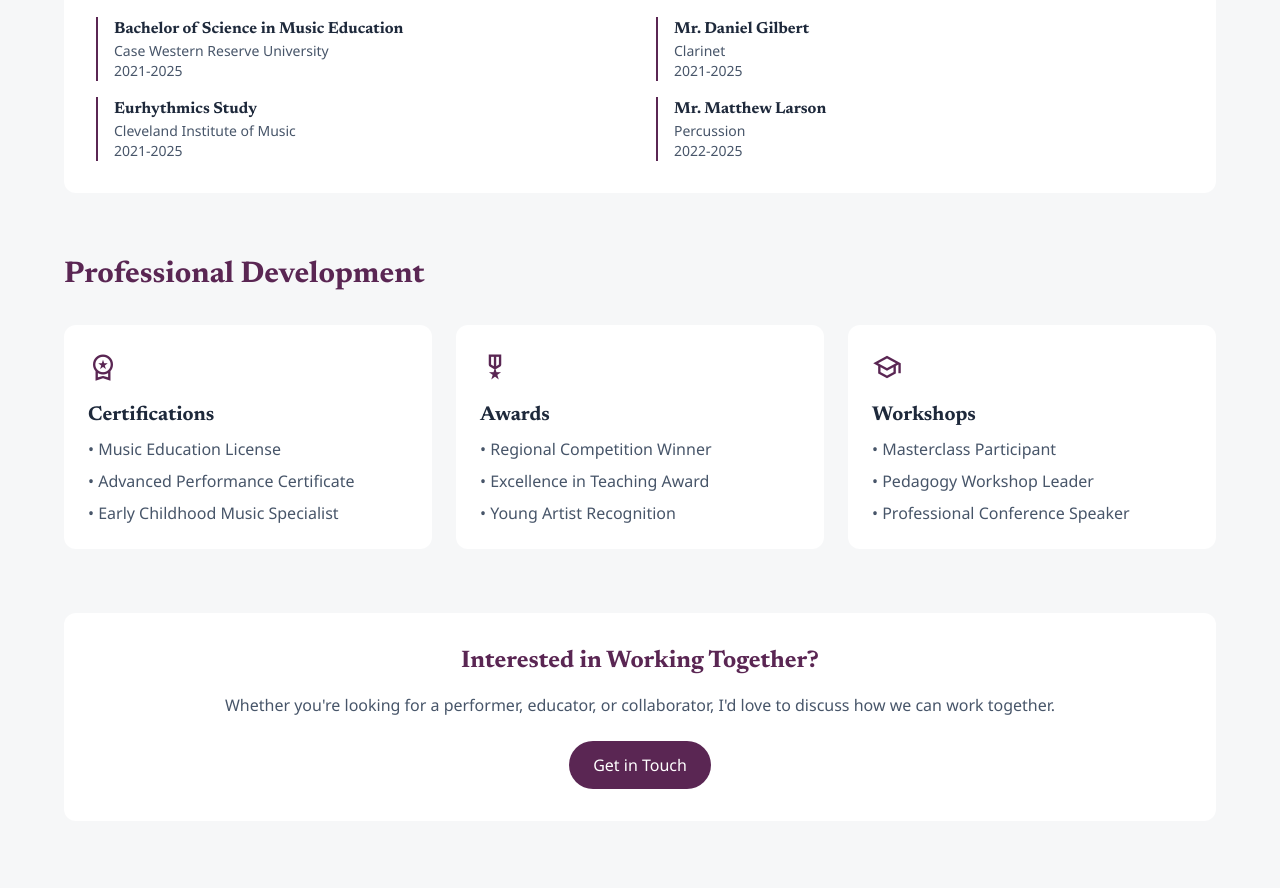
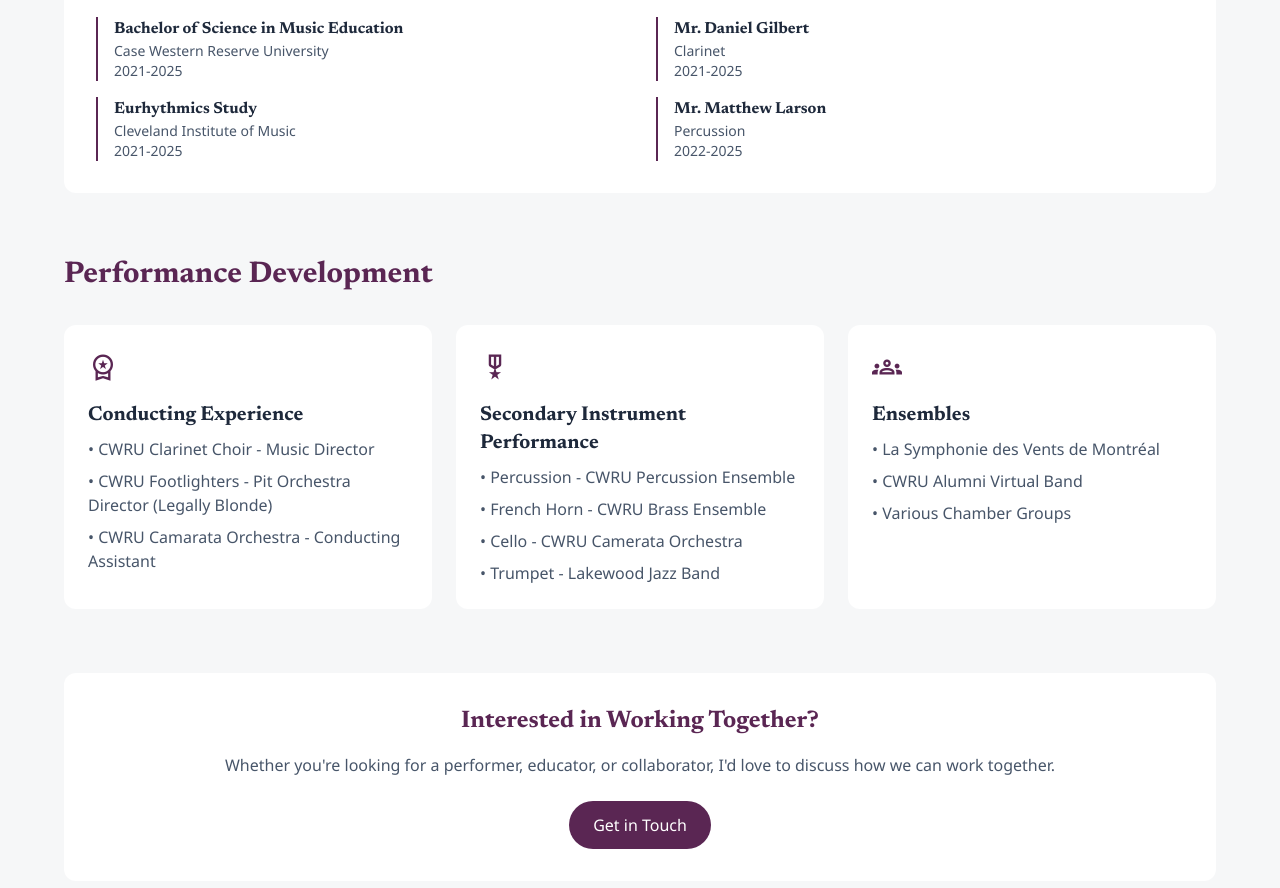
Before and after one commit to emmabentleymusic/emmabentleymusic.github.io, a Jekyll site: the page built from portfolio.markdown, in a window 1280 px wide and 900 px high, scrolled down 939 px. Shown: the top 888 px of the window. Built offline with Jekyll 4.4.1, drawn with Linux system fonts in a browser that asks for light colours; nearby versions of some CDN libraries; some of the changed text lies outside the part shown.

Commit message:
prtfolio edits

```diff
--- a/portfolio.markdown
+++ b/portfolio.markdown
@@ -5,7 +5,7 @@ subtitle: Explore my performances and recordings
 ---
 
 <section class="mb-16">
-    <h2 class="font-display text-3xl font-bold text-primary dark:text-secondary mb-8">Recent Performances</h2>
+    <h2 class="font-display text-3xl font-bold text-primary dark:text-secondary mb-8">Performances</h2>
 
     <div class="grid grid-cols-1 md:grid-cols-2 gap-8">
         {% for performance in site.performances limit:4 %}
@@ -75,36 +75,37 @@ subtitle: Explore my performances and recordings
 </section>
 
 <section class="mb-16">
-    <h2 class="font-display text-3xl font-bold text-primary dark:text-secondary mb-8">Professional Development</h2>
+    <h2 class="font-display text-3xl font-bold text-primary dark:text-secondary mb-8">Performance Development</h2>
 
     <div class="grid grid-cols-1 md:grid-cols-3 gap-6">
         <div class="bg-white dark:bg-card-dark rounded-xl p-6">
             <span class="material-symbols-outlined text-primary dark:text-secondary text-3xl mb-4">workspace_premium</span>
-            <h3 class="font-display text-xl font-bold mb-2">Certifications</h3>
+            <h3 class="font-display text-xl font-bold mb-2">Conducting Experience</h3>
             <ul class="space-y-2 text-slate-600 dark:text-slate-400">
-                <li>• Music Education License</li>
-                <li>• Advanced Performance Certificate</li>
-                <li>• Early Childhood Music Specialist</li>
+                <li>• CWRU Clarinet Choir - Music Director</li>
+                <li>• CWRU Footlighters - Pit Orchestra Director (Legally Blonde)</li>
+                <li>• CWRU Camarata Orchestra - Conducting Assistant</li>
             </ul>
         </div>
 
         <div class="bg-white dark:bg-card-dark rounded-xl p-6">
             <span class="material-symbols-outlined text-primary dark:text-secondary text-3xl mb-4">military_tech</span>
-            <h3 class="font-display text-xl font-bold mb-2">Awards</h3>
+            <h3 class="font-display text-xl font-bold mb-2">Secondary Instrument Performance</h3>
             <ul class="space-y-2 text-slate-600 dark:text-slate-400">
-                <li>• Regional Competition Winner</li>
-                <li>• Excellence in Teaching Award</li>
-                <li>• Young Artist Recognition</li>
+                <li>• Percussion - CWRU Percussion Ensemble</li>
+                <li>• French Horn - CWRU Brass Ensemble</li>
+                <li>• Cello - CWRU Camerata Orchestra</li>
+                <li>• Trumpet - Lakewood Jazz Band</li>
             </ul>
         </div>
 
         <div class="bg-white dark:bg-card-dark rounded-xl p-6">
-            <span class="material-symbols-outlined text-primary dark:text-secondary text-3xl mb-4">school</span>
-            <h3 class="font-display text-xl font-bold mb-2">Workshops</h3>
+            <span class="material-symbols-outlined text-primary dark:text-secondary text-3xl mb-4">groups</span>
+            <h3 class="font-display text-xl font-bold mb-2">Ensembles</h3>
             <ul class="space-y-2 text-slate-600 dark:text-slate-400">
-                <li>• Masterclass Participant</li>
-                <li>• Pedagogy Workshop Leader</li>
-                <li>• Professional Conference Speaker</li>
+                <li>• La Symphonie des Vents de Montréal</li>
+                <li>• CWRU Alumni Virtual Band</li>
+                <li>• Various Chamber Groups</li>
             </ul>
         </div>
     </div>
--- a/teaching-portfolio.markdown
+++ b/teaching-portfolio.markdown
@@ -1,7 +1,7 @@
 ---
 layout: page
 title: Teaching Portfolio
-subtitle: A showcase of my dedication to fostering musical excellence. Here you'll find examples of my teaching methodology, student successes, and the vibrant learning environments I create in the classroom.
+subtitle: A showcase of my dedication to fostering musical excellence. Here you'll find examples of my teaching methodology through videos, lesson plans, and other various sample materials that demonstrate the vibrant learning environments I create in the classroom.
 ---
 
 <section class="mb-16">
```
